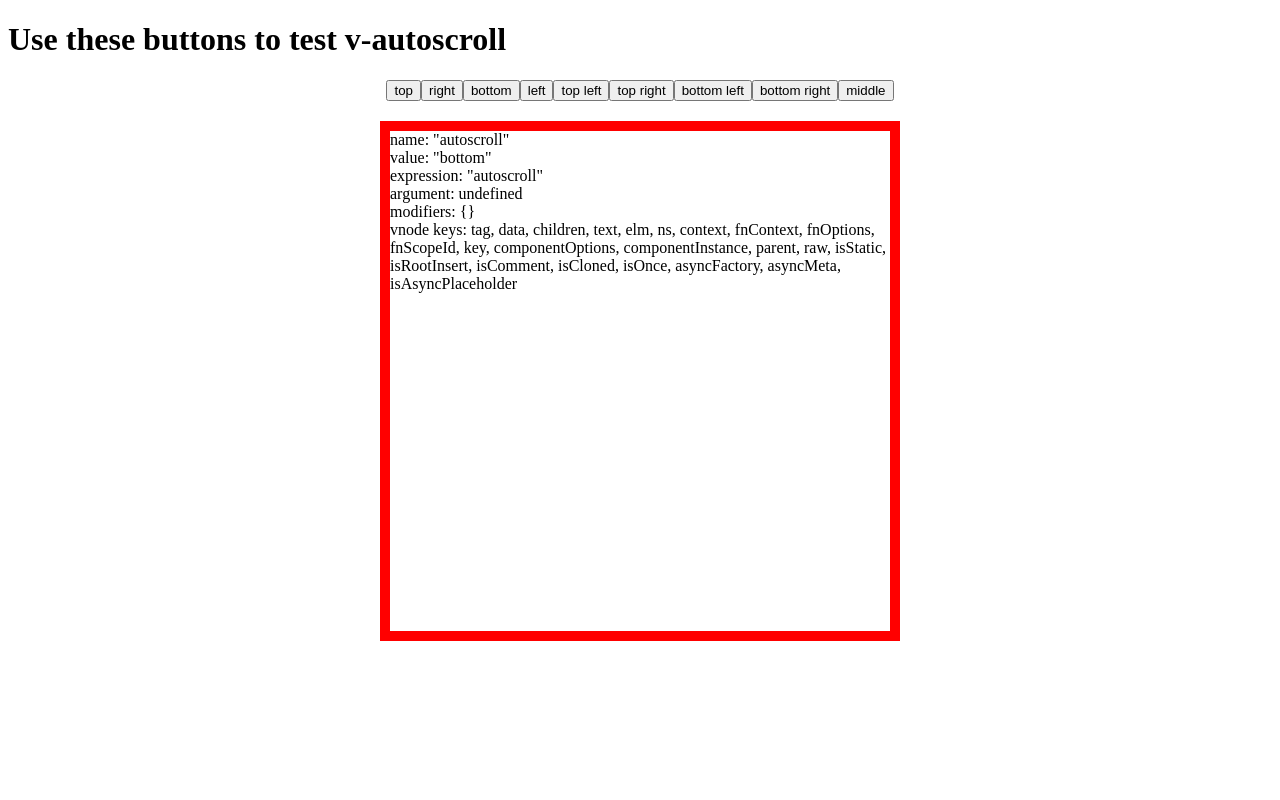
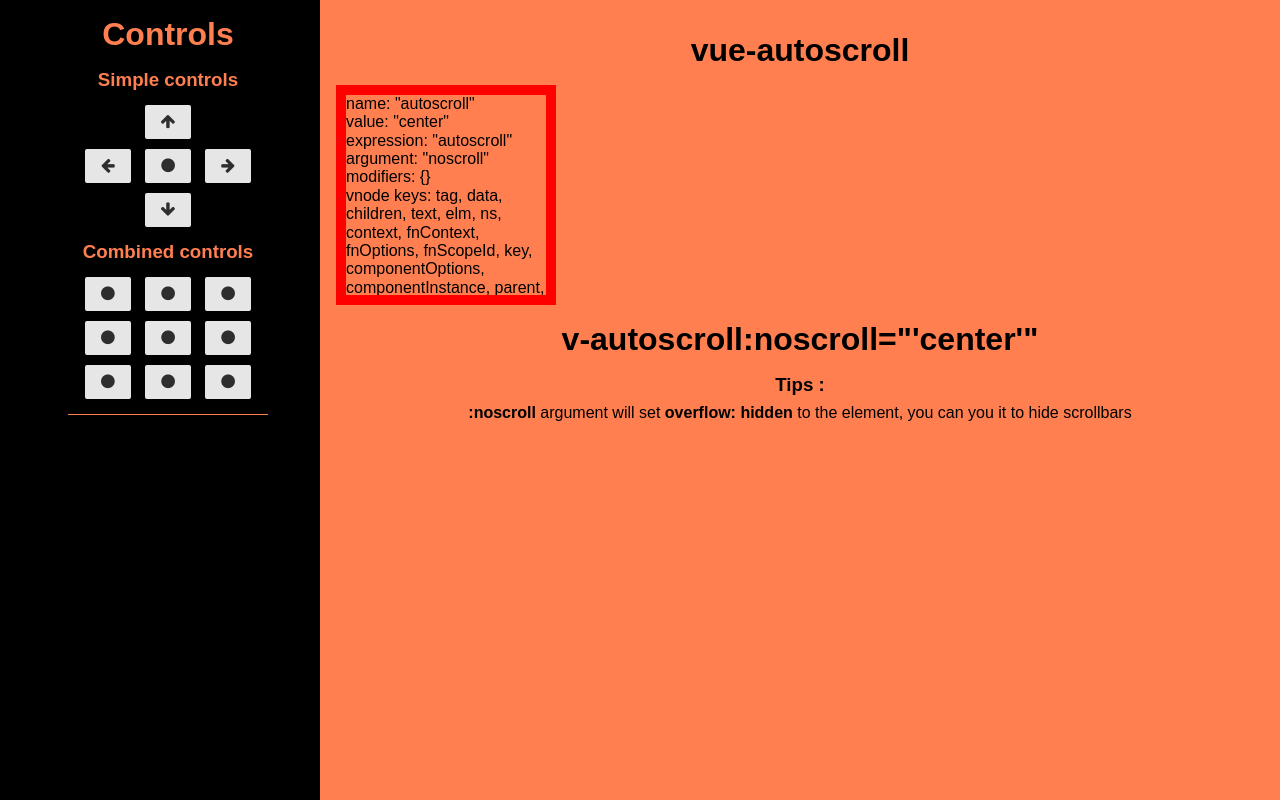
Before and after one commit to donmbelembe/vue-autoscroll, a website: page index.html in a window 1280 px wide. Drawn offline with nearby package versions, Linux system fonts and the light colour scheme.

Commit message:
remove assets from the index file

```diff
--- a/index.html
+++ b/index.html
@@ -2,82 +2,90 @@
 <html lang="en">
 <head>
   <meta charset="UTF-8">
-  <meta name="viewport" content="width=device-width, initial-scale=1.0">
+  <meta name="viewport" content="width=device-width, initial-scale=1">
   <meta http-equiv="X-UA-Compatible" content="ie=edge">
   <title>vue Autoscroll</title>
-  <style>
-    .commands {
-      width: 100%;
-      display: flex;
-      margin: 20px 0 20px 0;
-      justify-content: center;
-    }
-
-    .parent {
-      margin: 0 auto;
-      width: 500px;
-      height: 500px;
-      border: 10px solid red;
-      overflow: scroll;
-    }
-    .child {
-      width: 700px;
-      height: 700px;
-      background: rebeccapurple;
-      border: 10px solid #000;
-      border-radius: 200px;
-      display: flex;
-      justify-content: center;
-      align-items: center;
-    }
-
-    .grand-child {
-      background: green;
-      width: 250px;
-      height: 250px;
-    }
-  </style>
+  <link rel="stylesheet" href="https://unpkg.com/purecss@1.0.0/build/pure-min.css" integrity="sha384-nn4HPE8lTHyVtfCBi5yW9d20FjT8BJwUXyWZT9InLYax14RDjBj46LmSztkmNP9w" crossorigin="anonymous">
+  <link rel="stylesheet" href="https://unpkg.com/purecss@1.0.0/build/base-min.css">
+  <!--[if lte IE 8]>
+    <link rel="stylesheet" href="https://unpkg.com/purecss@1.0.0/build/grids-responsive-old-ie-min.css">
+  <![endif]-->
+  <!--[if gt IE 8]><!-->
+  <link rel="stylesheet" href="https://unpkg.com/purecss@1.0.0/build/grids-responsive-min.css">
+  <!--<![endif]-->
+  <link href="//maxcdn.bootstrapcdn.com/font-awesome/4.7.0/css/font-awesome.min.css" rel="stylesheet">
+  <link rel="stylesheet" href="assets/style.css">
 </head>
 <body>
   <div id="app">
-    <h1>Use these buttons to test v-autoscroll</h1>
-    <div class="commands">
-      <button @click="autoscrollTest('top')">top</button> <br>
-      <button @click="autoscrollTest('right')">right</button> <br>
-      <button @click="autoscrollTest('bottom')">bottom</button> <br>
-      <button @click="autoscrollTest('left')">left</button> <br>
-      <button @click="autoscrollTest('top left')">top left</button> <br>
-      <button @click="autoscrollTest('top right')">top right</button> <br>
-      <button @click="autoscrollTest('bottom left')">bottom left</button> <br>
-      <button @click="autoscrollTest('bottom right')">bottom right</button> <br>
-      <button @click="autoscrollTest('middle')">middle</button>
-    </div>
 
-    <div class="container">
-      <div class="parent" v-autoscroll="autoscroll">
-        <div class="child">
-          <div class="grand-child"></div>
+    <div class="pure-g">
+        <div class="pure-u-1 pure-u-md-1-4 controls text-center">
+          <h1>Controls</h1>
+          <h3>Simple controls</h3>
+          <div class="simple-controls">
+            <div>
+              <button class="pure-button" @click="autoscrollTest('top')"><i class="fa fa-arrow-up"></i></button>
+            </div>
+            <div>
+              <button class="pure-button" @click="autoscrollTest('left')"><i class="fa fa-arrow-left"></i></button>
+              <button class="pure-button" @click="autoscrollTest('center')"><i class="fa fa-circle"></i></button>
+              <button class="pure-button" @click="autoscrollTest('right')"><i class="fa fa-arrow-right"></i></button>
+            </div>
+            <div>
+              <button class="pure-button" @click="autoscrollTest('bottom')"><i class="fa fa-arrow-down"></i></button>
+            </div>
+          </div>
+
+          <h3>Combined controls</h3>
+          <div class="mb">
+              <div>
+                <button class="pure-button" @click="autoscrollTest('top left')"><i class="fa fa-circle"></i></button>
+                <button class="pure-button" @click="autoscrollTest('top center')"><i class="fa fa-circle"></i></button>
+                <button class="pure-button" @click="autoscrollTest('top right')"><i class="fa fa-circle"></i></button>
+              </div>
+              <div>
+                <button class="pure-button" @click="autoscrollTest('left center')"><i class="fa fa-circle"></i></button>
+                <button class="pure-button" @click="autoscrollTest('center')"><i class="fa fa-circle"></i></button>
+                <button class="pure-button" @click="autoscrollTest('right center')"><i class="fa fa-circle"></i></button>
+              </div>
+              <div>
+                <button class="pure-button" @click="autoscrollTest('bottom left')"><i class="fa fa-circle"></i></button>
+                <button class="pure-button" @click="autoscrollTest('bottom center')"><i class="fa fa-circle"></i></button>
+                <button class="pure-button" @click="autoscrollTest('bottom right')"><i class="fa fa-circle"></i></button>
+              </div>
+          </div>
+
+          <div class="divide"></div>
+
         </div>
-      </div>
+        <div class="pure-u-1 pure-u-md-3-4 ground">
+          <div class="container">
+            <div class="text-center">
+                <h1>vue-autoscroll</h1>
+            </div>
+
+            <div class="parent" v-autoscroll:noscroll="autoscroll">
+              <div ref="child" class="child">
+                <div class="grand-child"></div>
+              </div>
+            </div>
+
+            <div class="text-center">
+                <h1>v-autoscroll:noscroll="'{{autoscroll}}'"</h1>
+            </div>
+
+            <div class="text-white text-center">
+              <h3>Tips :</h3>
+              <strong>:noscroll</strong> argument will set <strong>overflow: hidden</strong> to the element, you can you it to hide scrollbars
+            </div>
+          </div>
+        </div>
     </div>
 
   </div>
   <script src="./node_modules/vue/dist/vue.js"></script>
   <script src="/dist/vue-autoscroll.js"></script>
-  <script>
-      new Vue({
-        el: '#app',
-        data: {
-          autoscroll: 'bottom',
-          message: 'Hello Vue.js!'
-        },
-        methods: {
-          autoscrollTest (value) {
-            console.log(value)
-            this.autoscroll = value
-          }
-        }
-      })
-  </script>
+  <script src="/assets/script.js"></script>
 </body>
 </html>
```
